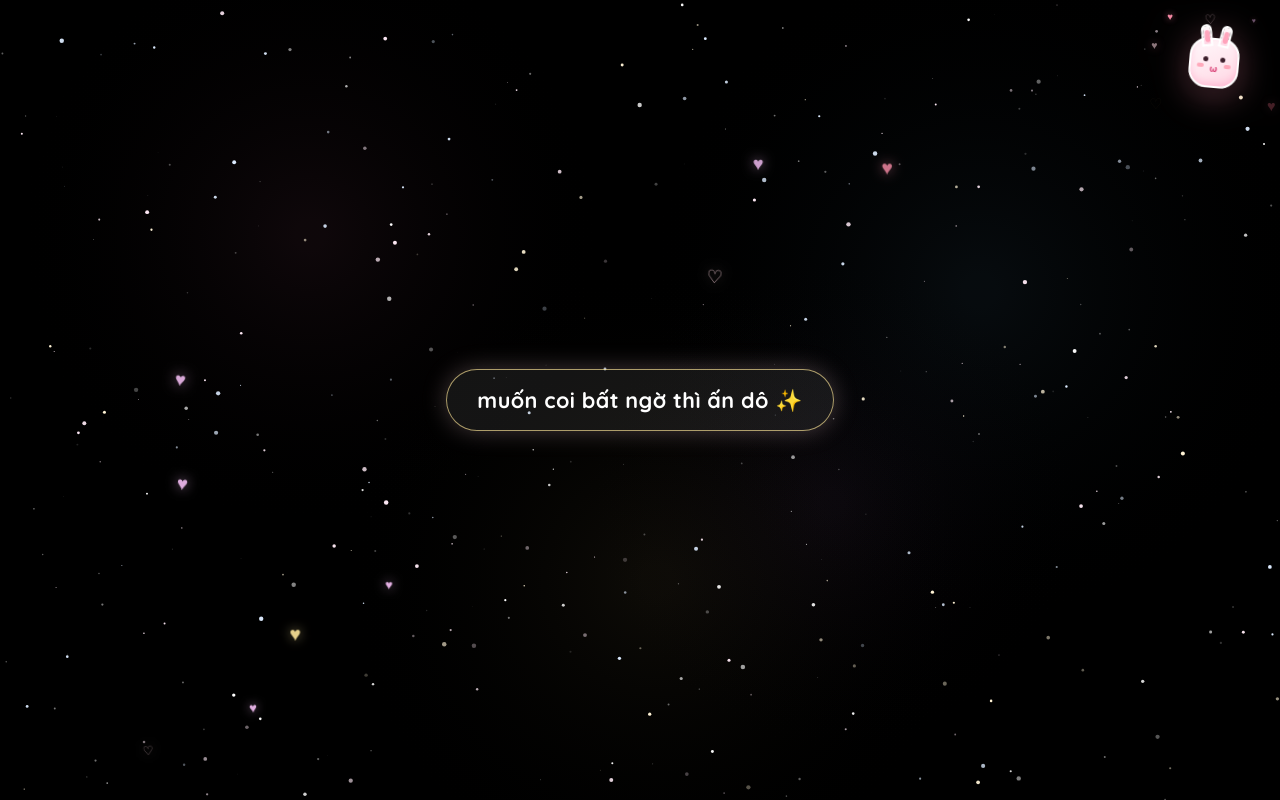
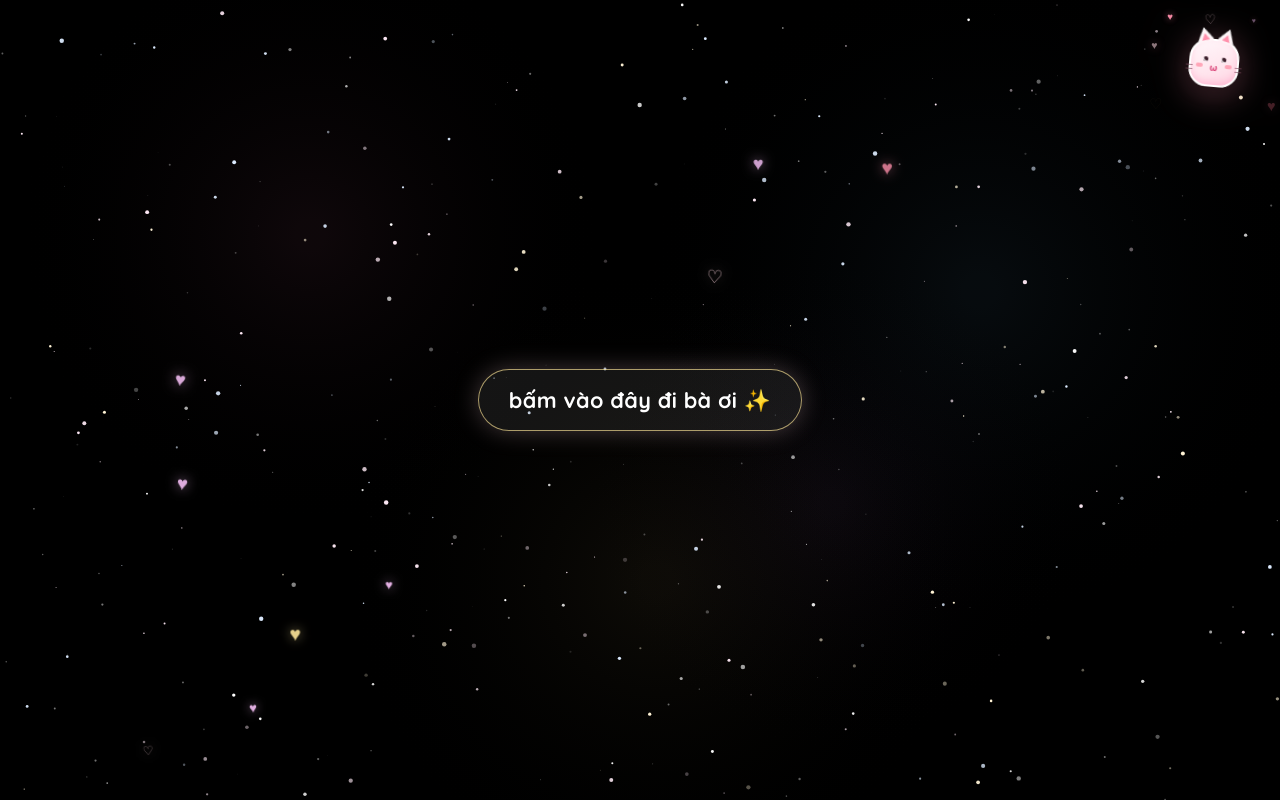
Before and after one commit to zhuzhixin280109-lgtm/Happy-Birthday-PAnh, a plain HTML site: page index.html in a window 1280 px wide. Drawn offline with Linux system fonts and the light colour scheme; animation ran at ten frames a second.

Commit message:
Update index.html

```diff
--- a/index.html
+++ b/index.html
@@ -37,7 +37,7 @@
       z-index: 1;
     }
 
-    /* Nhãn dán con thỏ tỏa tim ở góc */
+    /* Nhãn dán con mèo tỏa tim ở góc */
     .corner-sticker {
       position: fixed;
       top: clamp(10px, 2.4dvh, 20px);
@@ -52,11 +52,11 @@
       filter: drop-shadow(0 6px 16px rgba(255, 143, 171, 0.35));
     }
 
-    .bunny-badge {
+    .cat-badge {
       position: relative;
       width: 50px;
-      height: 50px;
-      border-radius: 18px;
+      height: 48px;
+      border-radius: 20px 20px 18px 18px;
       background: linear-gradient(155deg, #fff8fb 0%, #ffe3ec 65%, #ffd1e1 100%);
       border: 2px solid #ffffff;
       box-shadow: 0 6px 14px rgba(0, 0, 0, 0.35), inset 0 -3px 6px rgba(255, 112, 166, 0.25);
@@ -64,43 +64,43 @@
       align-items: center;
       justify-content: center;
       transform: rotate(6deg);
-      animation: bunnyHop 2.4s ease-in-out infinite alternate;
-    }
-
-    .bunny-ear {
+      animation: catHop 2.4s ease-in-out infinite alternate;
+    }
+
+    .cat-ear {
       position: absolute;
-      top: -15px;
-      width: 11px;
-      height: 22px;
-      background: linear-gradient(180deg, #fff9fb, #ffd6e5);
-      border: 2px solid #ffffff;
-      border-radius: 999px 999px 4px 4px;
-    }
-
-    .bunny-ear::after {
+      top: -11px;
+      width: 0;
+      height: 0;
+      border-left: 8px solid transparent;
+      border-right: 8px solid transparent;
+      border-bottom: 13px solid #fff3f7;
+      filter: drop-shadow(0 -1.5px 0 #ffffff);
+    }
+
+    .cat-ear::after {
       content: "";
       position: absolute;
       top: 4px;
-      left: 50%;
-      transform: translateX(-50%);
-      width: 5px;
-      height: 12px;
-      border-radius: 999px;
-      background: #ff8fab;
-      opacity: 0.75;
-    }
-
-    .bunny-ear.left {
-      left: 8px;
-      transform: rotate(-10deg);
-    }
-
-    .bunny-ear.right {
-      right: 8px;
-      transform: rotate(10deg);
-    }
-
-    .bunny-face {
+      left: -4px;
+      width: 0;
+      height: 0;
+      border-left: 4px solid transparent;
+      border-right: 4px solid transparent;
+      border-bottom: 7px solid #ff8fab;
+    }
+
+    .cat-ear.left {
+      left: 4px;
+      transform: rotate(-16deg);
+    }
+
+    .cat-ear.right {
+      right: 4px;
+      transform: rotate(16deg);
+    }
+
+    .cat-face {
       position: relative;
       width: 100%;
       height: 100%;
@@ -108,40 +108,65 @@
       flex-direction: column;
       align-items: center;
       justify-content: center;
-      padding-top: 4px;
-    }
-
-    .bunny-eyes {
-      display: flex;
-      gap: 12px;
-      margin-bottom: 2px;
-    }
-
-    .bunny-eyes span {
+      padding-top: 3px;
+    }
+
+    .cat-eyes {
+      display: flex;
+      gap: 13px;
+      margin-bottom: 1px;
+    }
+
+    .cat-eyes span {
       width: 5px;
       height: 5px;
       border-radius: 50%;
       background: #3b1d2a;
-    }
-
-    .bunny-cheeks {
+      box-shadow: 1px -1px 0 rgba(255, 255, 255, 0.85) inset;
+    }
+
+    .cat-cheeks {
       position: absolute;
-      top: 24px;
-      left: 6px;
-      right: 6px;
+      top: 23px;
+      left: 5px;
+      right: 5px;
       display: flex;
       justify-content: space-between;
     }
 
-    .bunny-cheeks span {
+    .cat-cheeks span {
       width: 7px;
       height: 4px;
       border-radius: 999px;
       background: #ff758f;
-      opacity: 0.55;
-    }
-
-    .bunny-mouth {
+      opacity: 0.58;
+    }
+
+    .cat-whiskers {
+      position: absolute;
+      top: 25px;
+      left: -5px;
+      right: -5px;
+      display: flex;
+      justify-content: space-between;
+      pointer-events: none;
+    }
+
+    .cat-whiskers .w-side {
+      display: flex;
+      flex-direction: column;
+      gap: 3px;
+    }
+
+    .cat-whiskers .w-side span {
+      width: 7px;
+      height: 1.2px;
+      background: #7a495c;
+      opacity: 0.65;
+      border-radius: 999px;
+    }
+
+    .cat-nose-mouth {
       font-size: 9px;
       line-height: 1;
       color: #d6336c;
@@ -178,7 +203,7 @@
       }
     }
 
-    @keyframes bunnyHop {
+    @keyframes catHop {
       0%   { transform: rotate(5deg) translateY(0); }
       100% { transform: rotate(8deg) translateY(-4px); }
     }
@@ -965,26 +990,30 @@
 
   <canvas id="space"></canvas>
 
-  <!-- Nhãn dán con thỏ tỏa tim ở góc -->
+  <!-- Nhãn dán con mèo tỏa tim ở góc -->
   <div class="corner-sticker" aria-hidden="true">
     <span class="aura-heart h1">♥</span>
     <span class="aura-heart h2">♥</span>
     <span class="aura-heart h3">♡</span>
     <span class="aura-heart h4">♥</span>
     <span class="aura-heart h5">♥</span>
-    <div class="bunny-badge">
-      <span class="bunny-ear left"></span>
-      <span class="bunny-ear right"></span>
-      <div class="bunny-face">
-        <div class="bunny-eyes">
+    <div class="cat-badge">
+      <span class="cat-ear left"></span>
+      <span class="cat-ear right"></span>
+      <div class="cat-face">
+        <div class="cat-whiskers">
+          <div class="w-side"><span></span><span></span></div>
+          <div class="w-side"><span></span><span></span></div>
+        </div>
+        <div class="cat-eyes">
           <span></span>
           <span></span>
         </div>
-        <div class="bunny-cheeks">
+        <div class="cat-cheeks">
           <span></span>
           <span></span>
         </div>
-        <div class="bunny-mouth">ω</div>
+        <div class="cat-nose-mouth">ω</div>
       </div>
     </div>
   </div>
@@ -997,9 +1026,9 @@
 
   <!-- 1. Nút mở đầu -> các câu dẫn chạy chậm nhẹ -> nút bấm mở bí mật -->
   <div class="intro-stage" id="introStage">
-    <button class="reveal-btn show" id="startBtn" onclick="beginIntroFromButton()">muốn coi bất ngờ thì ấn dô ✨</button>
+    <button class="reveal-btn show" id="startBtn" onclick="beginIntroFromButton()">bấm vào đây đi bà ơi ✨</button>
     <div class="intro-line" id="introLine" style="display: none;"></div>
-    <button class="reveal-btn" id="revealBtn" style="display: none;" onclick="startBirthdayFinale()">tu bi con tờ niu</button>
+    <button class="reveal-btn" id="revealBtn" style="display: none;" onclick="startBirthdayFinale()">dù biết rồi thì cứ bấm đi 😉</button>
   </div>
 
   <!-- 2. Dòng HAPPY BIRTHDAY to đùng nhấp nháy rồi biến mất -->
@@ -1058,7 +1087,7 @@
 
   <!-- 2.8. Câu chuyển tiếp sau khi bánh kem biến mất -->
   <div class="tease-stage" id="teaseStage">
-    <div class="tease-text">chờ chút~~~, chưa có hết đâu bà oii, còn lời chúc của tui nữa:>></div>
+    <div class="tease-text">chờ chút~~~, chưa có hết đâu bà ơi, còn lời chúc của tui nữa</div>
   </div>
 
   <!-- 3. Màn cuối: từng dòng hiện lần lượt, lời chúc chạy nối đuôi từng từ, chờ 20s rồi sang BAI BAI -->
@@ -1089,7 +1118,7 @@
     ];
 
     const finalWishText =
-      "Tuổi 17 bẻ gãy sừng trâu!!!!, chúc Phương Anh tuổi mới an lành, mạnh giỏi, hạnh phúc, đạt được nhiều thành tích tốt trong học tập và dũng cảm theo đuổi các mục tiêu của bản thân nhée. 17+ ròi phải ăn uống đầy đủ và giữ sức khỏe thì mới có sức mà húc tung cổng đại học hiểu chưa?. Tuổi mới đọc được nhiều sách gấp đôi tuổi cũ nữa. Chúc Phương Anh sẽ luôn tỏa sáng theo cách riêng của mình và là niềm tự hào của gia đình, numberone girl 🎊🎉🎊🎉❤️❤️❤️😘, luv u luv v!!";
+      "Tuổi 17 bẻ gãy sừng trâu!!!!, chúc Phương Anh tuổi mới an lành, mạnh giỏi, hạnh phúc, đạt được nhiều thành tích tốt trong học tập và dũng cảm theo đuổi các mục tiêu của bản thân nhéee. Tuổi mới đọc được nhiều sách gấp đôi tuổi cũ nữa. Chúc Phương Anh sẽ luôn tỏa sáng theo cách riêng của mình và là niềm tự hào của gia đình, numberone girl 🎊🎉🎊🎉❤️❤️❤️😘, luv u luv v!!";
 
     const balloonPalette = [
       { color: "#ff8fab", glow: "rgba(255, 143, 171, 0.4)" },
@@ -1210,7 +1239,6 @@
       });
     }
 
-    // Tiếng bóng nổ ("bụp") êm & rõ bằng Web Audio API
     function playBalloonPopSound() {
       try {
         if (!audioCtx) audioCtx = new (window.AudioContext || window.webkitAudioContext)();
@@ -1288,7 +1316,6 @@
 
       balloonLayer.appendChild(b);
 
-      // Tự nổ giữa chừng khi đang bay lên và phát ra tiếng
       const popDelay = (durNum * (0.42 + Math.random() * 0.35)) * 1000;
       trackTimeout(() => {
         if (token === runToken) popBalloonElement(b, theme.color);
@@ -1443,7 +1470,6 @@
         await wait(800, token);
         introStage.style.display = "none";
 
-        // 1. Hiện HAPPY BIRTHDAY to đùng nhấp nháy + nhạc + bóng bay
         hbdFlashStage.style.display = "flex";
         hbdFlashStage.style.opacity = "1";
         hbdFlashStage.classList.add("active");
@@ -1455,7 +1481,6 @@
         hbdFlashStage.classList.remove("active");
         hbdFlashStage.style.display = "none";
 
-        // 2. Hiện 17+ nhấp nháy to đùng + pháo hoa bùm bùm đằng sau
         ageFlashStage.style.display = "flex";
         ageFlashStage.style.opacity = "1";
         ageFlashStage.classList.add("active");
@@ -1467,7 +1492,6 @@
         ageFlashStage.classList.remove("active");
         ageFlashStage.style.display = "none";
 
-        // 3. Hiện bánh kem 17 nến + ngọn nến chờ 15s
         cakeStage.style.display = "flex";
         cakeStage.style.opacity = "1";
         cakeStage.classList.add("active");
@@ -1478,7 +1502,6 @@
         cakeStage.classList.remove("active");
         cakeStage.style.display = "none";
 
-        // 4. Câu chuyển tiếp sau khi bánh kem biến mất
         teaseStage.style.display = "flex";
         teaseStage.style.opacity = "1";
         teaseStage.classList.add("active");
@@ -1489,7 +1512,6 @@
         teaseStage.classList.remove("active");
         teaseStage.style.display = "none";
 
-        // 5. Mở màn cuối + lời chúc 20s rồi sang BAI BAI
         mainContent.style.display = "block";
         mainContent.classList.remove("fade-out");
         mainContent.classList.add("visible");
@@ -1509,7 +1531,6 @@
         mainContent.classList.remove("visible");
         mainContent.style.display = "none";
 
-        // 6. Hiện BAI BAI trong 10s + bóng bay vừa bay lên vừa nổ có tiếng
         baiBaiStage.style.display = "flex";
         baiBaiStage.style.opacity = "1";
         baiBaiStage.classList.add("active");
@@ -1521,7 +1542,6 @@
         await wait(10000, token);
         stopBalloonBurst();
 
-        // 7. Hiện nút nhỏ quay lại từ đầu ở cuối
         replayStage.style.display = "flex";
         replayStage.style.opacity = "1";
         replayStage.classList.add("active");
@@ -1598,7 +1618,6 @@
       });
     }
 
-    // --- VŨ TRỤ + PHÁO HOA + TỰ ĐỘNG ĐIỀU CHỈNH TỶ LỆ THEO MỌI MÀN HÌNH ---
     const spaceCanvas = document.getElementById("space");
     const ctx = spaceCanvas.getContext("2d");
     let W, H;
```
